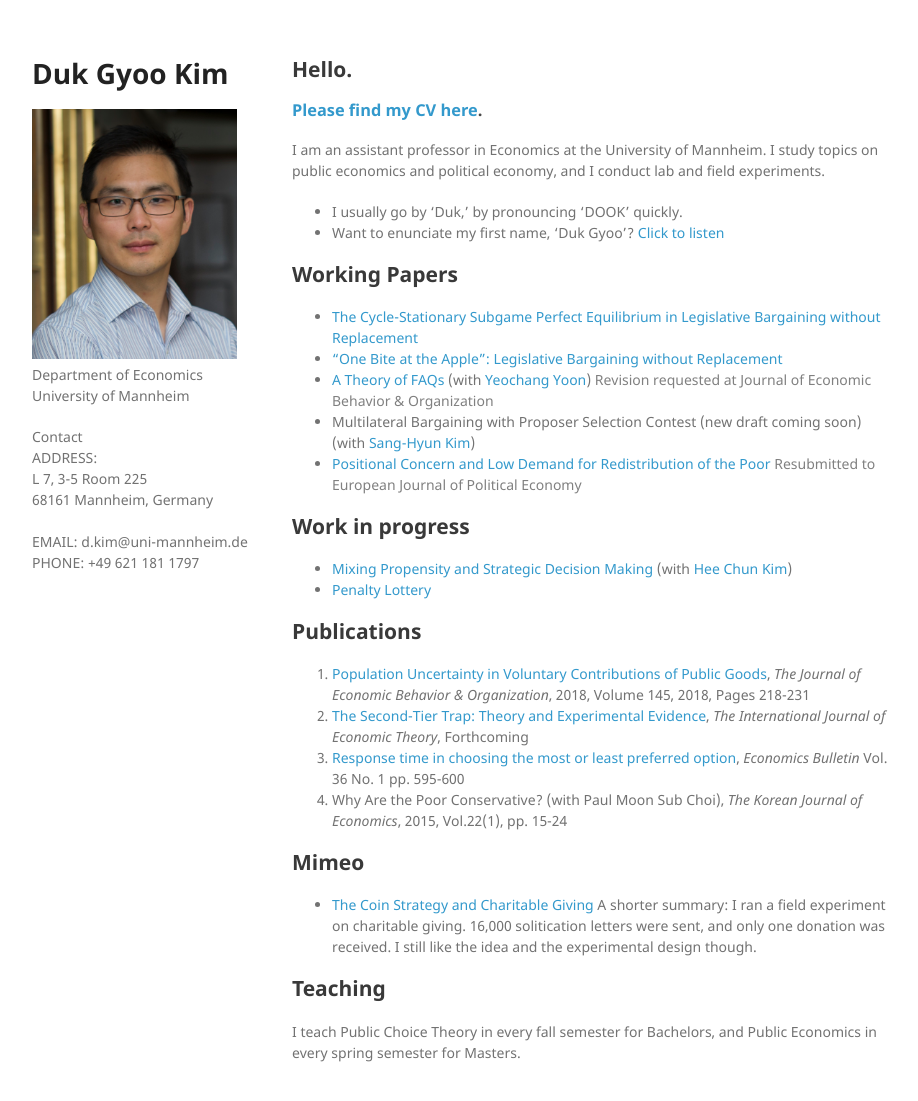
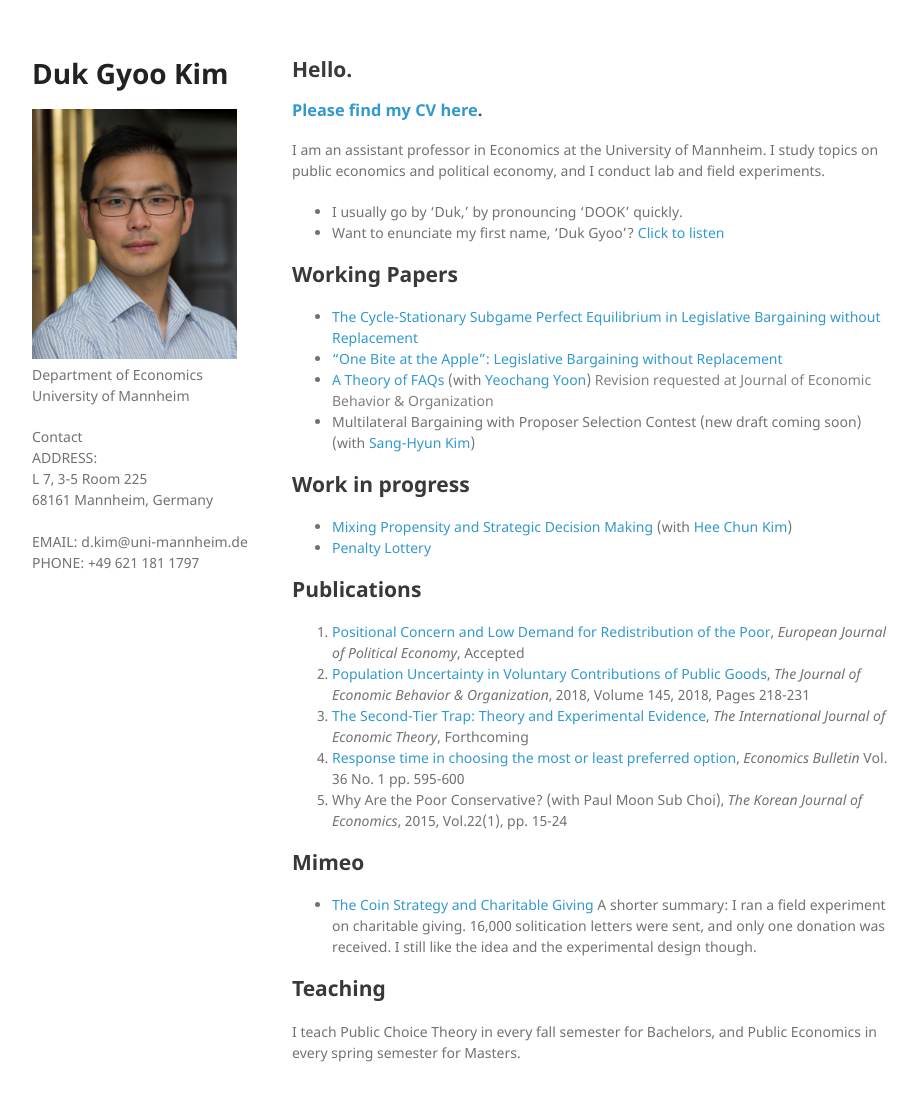
Before and after one commit to kimdukgyoo/kimdukgyoo.github.io, a Jekyll site: the page built from index.md, in a window 1280 px wide and 1133 px high. Shown: the top 1101 px of the window, without its empty margins (178-1096 px from the left). Built offline with Jekyll 4.4.1, drawn with Linux system fonts in a browser that asks for light colours; our own code applies the rules of GitHub Pages for plain Markdown files.

Commit message:
Update index.md

```diff
--- a/index.md
+++ b/index.md
@@ -14,17 +14,17 @@ I am an assistant professor in Economics at the University of Mannheim. I study
 * <a href="https://kimdukgyoo.github.io/pdfjs/web/OneBiteAtTheApple.pdf" target="_blank">"One Bite at the Apple": Legislative Bargaining without Replacement</a>
 * <a href="https://kimdukgyoo.github.io/pdfjs/web/theoryFAQs.pdf" target="_blank"> A Theory of FAQs</a> (with [Yeochang Yoon](https://sites.google.com/site/yyeochang/ "Yeochang Yoon's webpage")) <span style="color:Gray">Revision requested at Journal of Economic Behavior & Organization</span>
 * Multilateral Bargaining with Proposer Selection Contest (new draft coming soon) (with [Sang-Hyun Kim](https://sites.google.com/site/sanghyunkim46/home "Sang-Hyun Kim's webpage"))
-* <a href="https://kimdukgyoo.github.io/pdfjs/web/ECP.pdf" target="_blank"> Positional Concern and Low Demand for Redistribution of the Poor</a> <span style="color:Gray">Resubmitted to European Journal of Political Economy</span>
 
 ## Work in progress
 * <a href="https://kimdukgyoo.github.io/pdfjs/web/mixing-propensity-strategic.pdf" target="_blank"> Mixing Propensity and Strategic Decision Making</a> (with [Hee Chun Kim](https://sites.google.com/site/hckim0822/home "Hee Chun Kim's webpage"))
 * <a href="https://kimdukgyoo.github.io/pdfjs/web/penalty-lottery.pdf" targer="_blank"> Penalty Lottery </a>
 
 ## Publications
-1.  <a href="https://doi.org/10.1016/j.jebo.2017.10.009" target="_blank"> Population Uncertainty in Voluntary Contributions of Public Goods</a>, _The Journal of Economic Behavior & Organization_, 2018, Volume 145, 2018, Pages 218-231
-1. <a href="https://doi.org/10.1111/ijet.12158" target="_blank">The Second-Tier Trap: Theory and Experimental Evidence</a>, _The International Journal of Economic Theory_, Forthcoming
-2. <a href="http://www.accessecon.com/Pubs/EB/2016/Volume36/EB-16-V36-I1-P59.pdf" target="_blank"> Response time in choosing the most or least preferred option</a>, _Economics Bulletin_ Vol. 36 No. 1 pp. 595-600
-3. Why Are the Poor Conservative? (with Paul Moon Sub Choi), _The Korean Journal of Economics_, 2015, Vol.22(1), pp. 15-24
+1. <a href="https://kimdukgyoo.github.io/pdfjs/web/ECP.pdf" target="_blank"> Positional Concern and Low Demand for Redistribution of the Poor</a>, _European Journal of Political Economy_, Accepted
+1. <a href="https://doi.org/10.1016/j.jebo.2017.10.009" target="_blank"> Population Uncertainty in Voluntary Contributions of Public Goods</a>, _The Journal of Economic Behavior & Organization_, 2018, Volume 145, 2018, Pages 218-231
+2. <a href="https://doi.org/10.1111/ijet.12158" target="_blank">The Second-Tier Trap: Theory and Experimental Evidence</a>, _The International Journal of Economic Theory_, Forthcoming
+3. <a href="http://www.accessecon.com/Pubs/EB/2016/Volume36/EB-16-V36-I1-P59.pdf" target="_blank"> Response time in choosing the most or least preferred option</a>, _Economics Bulletin_ Vol. 36 No. 1 pp. 595-600
+4. Why Are the Poor Conservative? (with Paul Moon Sub Choi), _The Korean Journal of Economics_, 2015, Vol.22(1), pp. 15-24
 
 ## Mimeo
 * <a href="http://ssrn.com/abstract=2745071" target="_blank"> The Coin Strategy and Charitable Giving</a>
```
